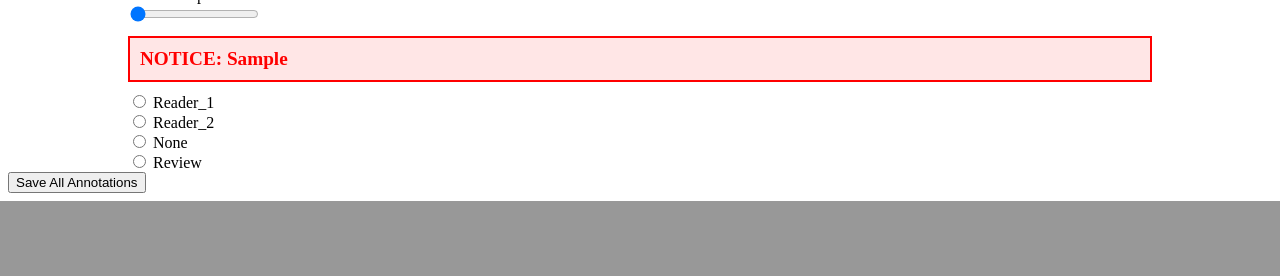
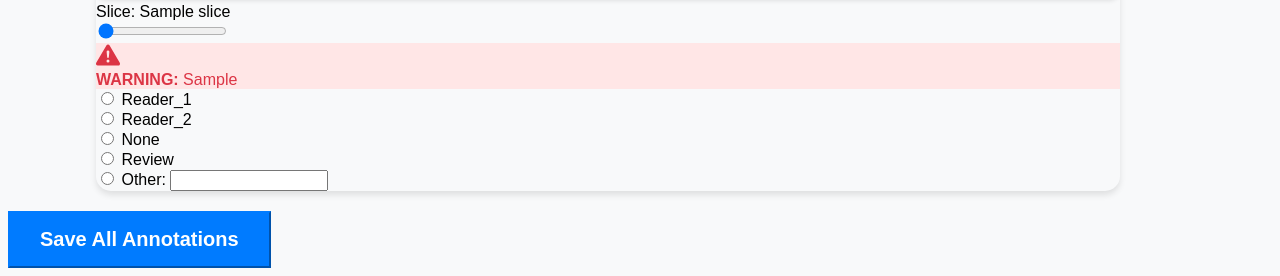
Before and after one commit to navalpablo/Lesion-viewer-app, a Flask app: template templates/view_subject.html in a window 1280 px wide. Shown: the part 933-1209 px from the top of the page. Before the commit the page ends 1134 px from the top, so only its background shows below. Run offline with Flask 3, Linux system fonts and the light colour scheme; the template is opened without the code that fills it: most values are stand-ins (such as "Sample title", 1, 10 or a date in 2020); some libraries are stand-ins or nearby versions.

Commit message:
full working

```diff
--- /dev/null
+++ b/static/css/custom.css
@@ -0,0 +1,111 @@
+body {
+    background-color: #f8f9fa;
+    font-family: 'Arial', sans-serif;
+}
+
+.container {
+    max-width: 1200px;
+}
+
+h1 {
+    color: #007bff;
+    margin-top: 30px;
+    margin-bottom: 30px;
+}
+
+.card {
+    border: none;
+    border-radius: 15px;
+    box-shadow: 0 4px 6px rgba(0, 0, 0, 0.1);
+    transition: all 0.3s ease;
+}
+
+.card:hover {
+    box-shadow: 0 10px 20px rgba(0, 0, 0, 0.15);
+}
+
+.card-header {
+    background-color: #007bff;
+    color: white;
+    border-top-left-radius: 15px !important;
+    border-top-right-radius: 15px !important;
+}
+
+.card-title {
+    font-weight: bold;
+}
+
+.lesion-image {
+    max-width: 100%;
+    height: auto;
+    border-radius: 10px;
+    box-shadow: 0 2px 4px rgba(0, 0, 0, 0.1);
+}
+
+.form-range::-webkit-slider-thumb {
+    background: #007bff;
+}
+
+.form-range::-moz-range-thumb {
+    background: #007bff;
+}
+
+.form-range::-ms-thumb {
+    background: #007bff;
+}
+
+.btn-primary {
+    background-color: #007bff;
+    border-color: #007bff;
+}
+
+.btn-primary:hover {
+    background-color: #0056b3;
+    border-color: #0056b3;
+}
+
+.alert-danger {
+    background-color: #ffe6e6;
+    color: #dc3545;
+}
+
+.alert-danger .bi-exclamation-triangle-fill {
+    color: #dc3545;
+}
+
+.subject-link {
+    text-decoration: none;
+    color: #212529;
+    display: block;
+    padding: 10px 15px;
+    transition: all 0.3s ease;
+}
+
+.subject-link:hover {
+    background-color: #f8f9fa;
+    color: #007bff;
+}
+
+.badge {
+    transition: all 0.3s ease;
+}
+
+.subject-link:hover .badge {
+    background-color: #0056b3 !important;
+}
+
+/* Updated styles for the Save All Annotations button */
+.save-annotations-btn {
+    font-size: 1.25rem;
+    padding: 15px 30px;
+    margin-top: 20px;
+    color: white !important;  /* Ensure text color is white */
+    font-weight: bold;  /* Make text bold */
+}
+
+.save-annotations-btn:hover {
+    transform: translateY(-2px);
+    box-shadow: 0 4px 8px rgba(0, 0, 0, 0.15);
+    background-color: #0056b3;  /* Darker blue on hover */
+    color: white !important;  /* Ensure text stays white on hover */
+}
--- a/static/js/viewer.js
+++ b/static/js/viewer.js
@@ -26,6 +26,22 @@ document.addEventListener('DOMContentLoaded', function() {
             image.src = newSrc;
             currentSliceSpan.textContent = sliceNumber;
         }
+
+        // Handle "Other" radio button and textbox
+        const otherRadio = container.querySelector('input[value="Other"]');
+        const otherTextbox = container.querySelector('input[type="text"]');
+
+        if (otherRadio && otherTextbox) {
+            otherRadio.addEventListener('change', function() {
+                if (this.checked) {
+                    otherTextbox.focus();
+                }
+            });
+
+            otherTextbox.addEventListener('input', function() {
+                otherRadio.checked = true;
+            });
+        }
     });
 
     form.addEventListener('submit', function(e) {
@@ -37,7 +53,12 @@ document.addEventListener('DOMContentLoaded', function() {
             const lesionId = container.dataset.lesionId;
             const selectedAnnotation = container.querySelector('input[name^="annotation_"]:checked');
             if (selectedAnnotation) {
-                annotations[lesionId] = selectedAnnotation.value;
+                if (selectedAnnotation.value === 'Other') {
+                    const otherText = container.querySelector('input[type="text"]').value;
+                    annotations[lesionId] = otherText || 'Other';
+                } else {
+                    annotations[lesionId] = selectedAnnotation.value;
+                }
             }
         });
 
--- a/templates/base.html
+++ b/templates/base.html
@@ -5,6 +5,7 @@
     <meta name="viewport" content="width=device-width, initial-scale=1.0">
     <title>{% block title %}{% endblock %}</title>
     <link rel="stylesheet" href="{{ config['HTML_GENERATION']['BOOTSTRAP_CSS_URL'] }}">
+	<link rel="stylesheet" href="{{ url_for('static', filename='css/custom.css') }}">
     <style>
         .lesion-image {
             width: 80vw;
@@ -18,6 +19,14 @@
             margin-left: auto;
             margin-right: auto;
         }
+		.alert-danger {
+			background-color: #ffe6e6;
+			color: #dc3545;
+		}
+
+		.alert-danger .bi-exclamation-triangle-fill {
+			color: #dc3545;
+		}
     </style>
 </head>
 <body>
--- a/templates/view_subject.html
+++ b/templates/view_subject.html
@@ -1,44 +1,45 @@
 {% extends "base.html" %}
 {% block title %}View Subject {{ subject.subject_id }}{% endblock %}
 {% block content %}
-<div class="row justify-content-center">
-    <div class="col-12 col-md-10 col-lg-8">
+<div class="container">
     <h1 class="text-center mb-4">Subject Viewer: {{ subject.subject_id }}</h1>
-
+    <form id="annotationForm">
         {% for lesion_id, lesion_data in subject.lesions.items() %}
-        <div class="lesion-container mb-4"
-             lesion-id="{{ lesion_id }}"
-             min-slice="{{ lesion_data.slices[0].split('_')[-1].split('.')[0]|int }}"
-             max-slice="{{ lesion_data.slices[-1].split('_')[-1].split('.')[0]|int }}"
-             center-slice="{{ lesion_data.slices[lesion_data.slices|length // 2].split('_')[-1].split('.')[0]|int }}">
-            <h3 class="text-center">Lesion: {{ lesion_id }}</h3>
-
-
-            <div class="text-center mt-3">
+        <div class="card mb-4 lesion-container" data-lesion-id="{{ lesion_id }}"
+             data-min-slice="{{ lesion_data.slices[0].split('_')[-1].split('.')[0]|int }}"
+             data-max-slice="{{ lesion_data.slices[-1].split('_')[-1].split('.')[0]|int }}"
+             data-center-slice="{{ lesion_data.slices[lesion_data.slices|length // 2].split('_')[-1].split('.')[0]|int }}">
+            <div class="card-header">
+                <h3 class="card-title mb-0">Lesion: {{ lesion_id }}</h3>
+            </div>
+            <div class="card-body">
+                <div class="text-center mb-3">
                     <img src="{{ url_for('serve_slice', filename=lesion_data.slices[lesion_data.slices|length // 2]) }}"
-                     id="sliceImage_{{ lesion_id }}"
-                     class="img-fluid lesion-image"
-                     lesion-id="{{ lesion_id }}"
-                     subject-id="{{ subject.subject_id }}">
+                         id="sliceImage_{{ lesion_id }}" class="img-fluid lesion-image"
+                         data-lesion-id="{{ lesion_id }}" data-subject-id="{{ subject.subject_id }}">
                 </div>
-
-            <div class="text-center">
+                <div class="text-center mb-3">
                     <span class="slice-number">Slice: <span class="current-slice">{{ lesion_data.slices[lesion_data.slices|length // 2].split('_')[-1].split('.')[0] }}</span></span>
                 </div>
-
-            <div class="mt-3 text-center">
-                <input type="range" class="slice-range"
-                       min="{{ lesion_data.slices[0].split('_')[-1].split('.')[0]|int }}"
+                <div class="mb-3">
+                    <input type="range" class="form-range slice-range" min="{{ lesion_data.slices[0].split('_')[-1].split('.')[0]|int }}"
                            max="{{ lesion_data.slices[-1].split('_')[-1].split('.')[0]|int }}"
                            value="{{ lesion_data.slices[lesion_data.slices|length // 2].split('_')[-1].split('.')[0]|int }}">
                 </div>
                 {% if lesion_data.multiple_matches %}
-
-			<p class="text-center multiple-matches-note" style="background-color: #ffe6e6; border: 2px solid red; padding: 10px; margin: 10px 0;">
-				<strong style="color: red; font-size: 1.2em;">NOTICE: {{ lesion_data.multiple_matches }}</strong>
-			</p>
+                <div class="alert alert-danger mt-3 border border-danger border-3 shadow-sm">
+                    <div class="d-flex align-items-center">
+                        <svg xmlns="http://www.w3.org/2000/svg" width="24" height="24" fill="currentColor" class="bi bi-exclamation-triangle-fill flex-shrink-0 me-2" viewBox="0 0 16 16">
+                            <path d="M8.982 1.566a1.13 1.13 0 0 0-1.96 0L.165 13.233c-.457.778.091 1.767.98 1.767h13.713c.889 0 1.438-.99.98-1.767L8.982 1.566zM8 5c.535 0 .954.462.9.995l-.35 3.507a.552.552 0 0 1-1.1 0L7.1 5.995A.905.905 0 0 1 8 5zm.002 6a1 1 0 1 1 0 2 1 1 0 0 1 0-2z"/>
+                        </svg>
+                        <div>
+                            <strong class="me-1">WARNING:</strong>
+                            {{ lesion_data.multiple_matches }}
+                        </div>
+                    </div>
+                </div>
                 {% endif %}
-            <div class="mt-3 text-center">
+                <div class="mt-3">
                     <div class="form-check form-check-inline">
                         <input class="form-check-input" type="radio" name="annotation_{{ lesion_id }}" id="reader1_{{ lesion_id }}" value="Reader_1">
                         <label class="form-check-label" for="reader1_{{ lesion_id }}">Reader_1</label>
@@ -55,18 +56,21 @@
                         <input class="form-check-input" type="radio" name="annotation_{{ lesion_id }}" id="review_{{ lesion_id }}" value="Review">
                         <label class="form-check-label" for="review_{{ lesion_id }}">Review</label>
                     </div>
+                    <div class="form-check form-check-inline">
+                        <input class="form-check-input" type="radio" name="annotation_{{ lesion_id }}" id="other_{{ lesion_id }}" value="Other">
+                        <label class="form-check-label" for="other_{{ lesion_id }}">Other:</label>
+                        <input type="text" class="form-control form-control-sm d-inline-block ms-2" id="other_text_{{ lesion_id }}" style="width: 150px;">
+                    </div>
+                </div>
             </div>
         </div>
         {% endfor %}
-
-        <div class="text-center">
-            <button type="submit" class="btn btn-primary">Save All Annotations</button>
+        <div class="text-center mb-5">
+            <button type="submit" class="btn btn-primary btn-lg save-annotations-btn">Save All Annotations</button>
         </div>
-    </div>
+    </form>
 </div>
 {% endblock %}
-
-
 
 {% block extra_js %}
 <script src="{{ url_for('static', filename='js/viewer.js') }}"></script>
```
Also changed, not shown: lesion_viewer_gui.py (+24 -9 lines), scripts/image_processing.py (+15 -14 lines), templates/index.html (+24 -7 lines). Lines whose indentation alone changed are shown as unchanged.
